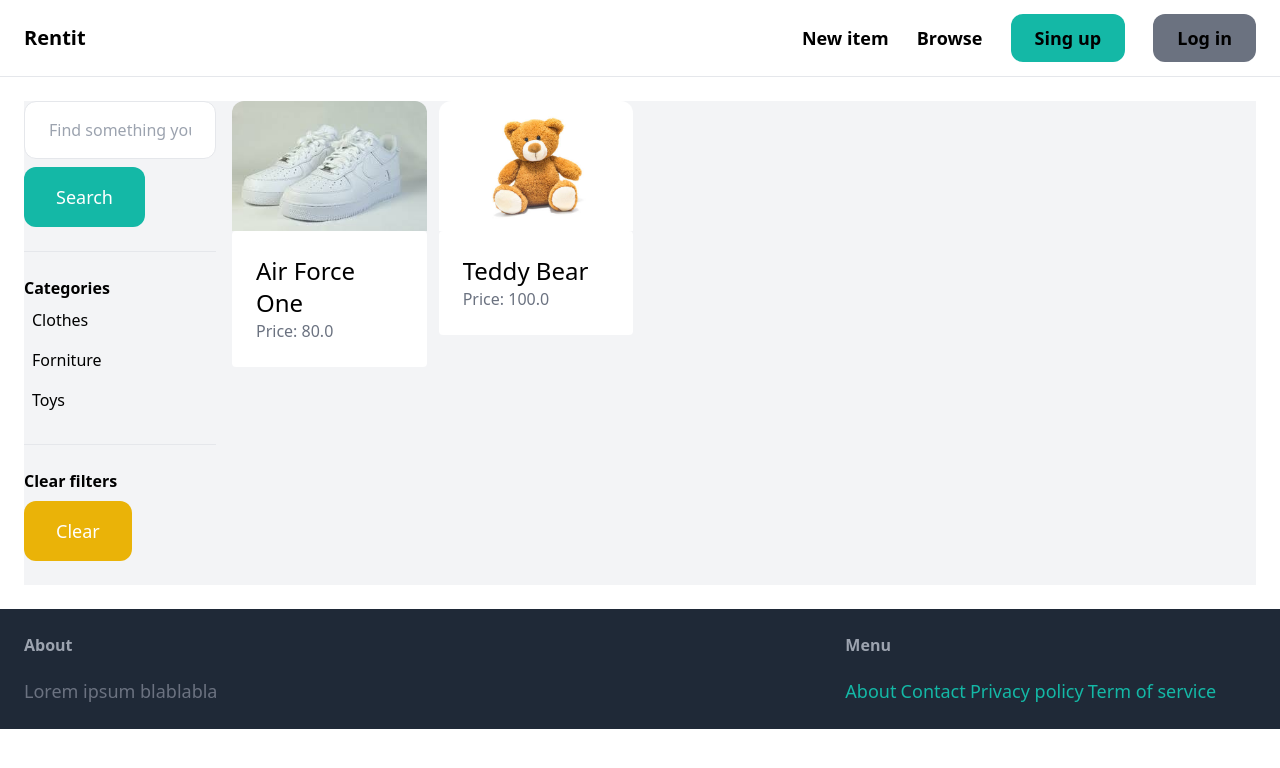
After one commit to antoniopagnotts/marketplace_in_django, a Django app: page /items/ in a window 1280 px wide. The commit adds this page. Shown: the top 768 px of the page. Run offline with Django 4.2, Linux system fonts and the light colour scheme; data comes from the database, SQL or seed files in the repository; some libraries are stand-ins or nearby versions.

Commit message:
added the possibility to filter items

```diff
--- a/rentit/core/templates/core/base.html
+++ b/rentit/core/templates/core/base.html
@@ -16,7 +16,7 @@
 
             <div class="space-x-6">
                 <a href="{% url 'item:new' %}" class="text-lg font-semibold hover:text-gray-500">New item</a>
-                <a href="#" class="text-lg font-semibold hover:text-gray-500">Browse</a>
+                <a href="{% url 'item:items' %}" class="text-lg font-semibold hover:text-gray-500">Browse</a>
 
                 {% if request.user.is_authenticated %}
                     <a href="#" class=" px-6 py-3 text-lg font-semibold bg-teal-500 text-whine rounded-xl hover:bg-teal-700">New Item</a>
--- /dev/null
+++ b/rentit/item/templates/item/items.html
@@ -0,0 +1,55 @@
+{% extends 'core/base.html' %}
+
+{% block title %}Items{% endblock %}
+
+{% block content %}
+<div class="pb-6 grid grid-cols-6 gap-4 bg-gray-100">
+    <div class="col-span-1">
+        <form method="get" action="{% url 'item:items' %}">
+            <input name="query" class="w-full py-4 px-6 border rounded-xl" type="text" value="{{ query }}" placeholder="Find something you need!">
+
+            <button class="mt-2 py-4 px-8 text-lg bg-teal-500 text-white rounded-xl">Search</button>
+        </form>
+
+        <hr class="my-6">
+
+        <p class="font-semibold">Categories</p>
+
+        <ul>
+            {% for category in categories %}
+                <li class="py-2 px-2 rounded-xl {% if category.id == category_id %} bg-gray-200 {% endif %}">
+                    <a href="{% url 'item:items' %}?query={{ query }}&category={{ category.id }}">{{ category.name }}</a>
+                </li>
+            {% endfor %}
+        </ul>
+
+        <hr class="my-6">
+
+        <p class="font-semibold">Clear filters</p>
+
+        <ul>
+            <li><a href="{% url 'item:items' %}" class="mt-2 py-4 px-8 inline-block bg-yellow-500 text-lg rounded-xl text-white">Clear</a></li>
+        </ul>
+
+    </div>
+
+    <div class="col-span-3">
+        <div class="grid grid-cols-3 gap-3">
+            {% for item in items %}
+                <div>
+                    <a href="{% url 'item:detail' item.id %}">
+                        <div>
+                            <img src="{{ item.image.url }}" class="rounded-t-xl">
+                        </div>
+
+                        <div class="p-6 bg-white rounded -b-xl">
+                            <h2 class="text-2xl">{{ item.name }}</h2>
+                            <p class="text-gray-500">Price: {{item.price}}</p>
+                        </div>
+                    </a>
+                </div>
+            {% endfor %}
+        </div>
+    </div>
+</div>
+{% endblock %}
--- a/rentit/item/urls.py
+++ b/rentit/item/urls.py
@@ -5,6 +5,7 @@ from . import views
 app_name = 'item'
 
 urlpatterns = [
+    path('', views.items, name='items'),
     path('<int:pk>/', views.detail, name='detail'),
     path('new/', views.new, name='new'),
     path('<int:pk>/delete/', views.delete, name='delete'),
--- a/rentit/item/views.py
+++ b/rentit/item/views.py
@@ -1,7 +1,27 @@
 from django.shortcuts import render, get_object_or_404, redirect
 from django.contrib.auth.decorators import login_required
-from .models import Item
+from .models import Item, Category
 from .forms import NewItemForm, EditItemForm
+from django.db.models import Q
+
+def items(request):
+    query = request.GET.get('query','')
+    items = Item.objects.filter(is_sold=False)
+    category_id = request.GET.get('category', 0)
+    categories = Category.objects.all()
+
+    if category_id:
+        items = items.filter(category_id=category_id)
+
+    if query:
+        items = items.filter(Q(name__icontains=query) | Q(description__icontains=query))
+
+    return render(request, 'item/items.html', {
+        'items': items,
+        'query': query,
+        'categories': categories,
+        'category_id': int(category_id),
+    })
 
 def detail(request, pk):
     item = get_object_or_404(Item, pk=pk)
```
